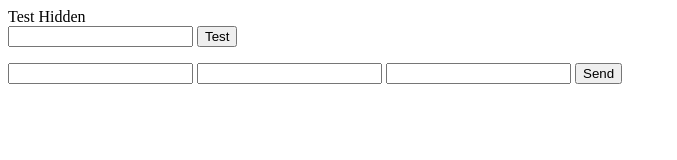
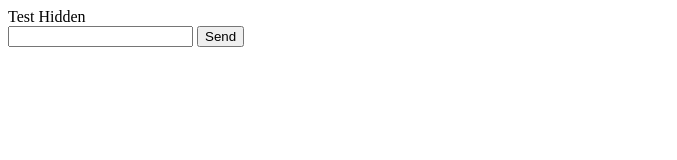
Before and after one commit to rowdyrabbit/publictest, a plain HTML site: page index.html in a window 1280 px wide. Shown: the whole page, without its empty margins (0-677 px from the left). Drawn offline with Linux system fonts and the light colour scheme.

Commit message:
Update index.html

```diff
--- a/index.html
+++ b/index.html
@@ -2,18 +2,11 @@
 <head>Test Hidden</head>
 <body>
 
-<form action="https://getform.io/f/7dd5dca6-4ec6-4b95-b675-2d145b6f496f" method="POST">
-<input type="text" name="testfield">
-<input type="hidden" id="secret" name="secret"/>
-<button type="submit">Test</button>
-</form>
 
   <form action="https://getform.io/f/7dd5dca6-4ec6-4b95-b675-2d145b6f496f" method="POST">
 
     <input type="hidden" name="secret"/>
     <input type="text" name="name">
-    <input type="email" name="email">
-    <input type="tel" name="tel">
     <button type="submit">Send</button>
 
 </form>
```
